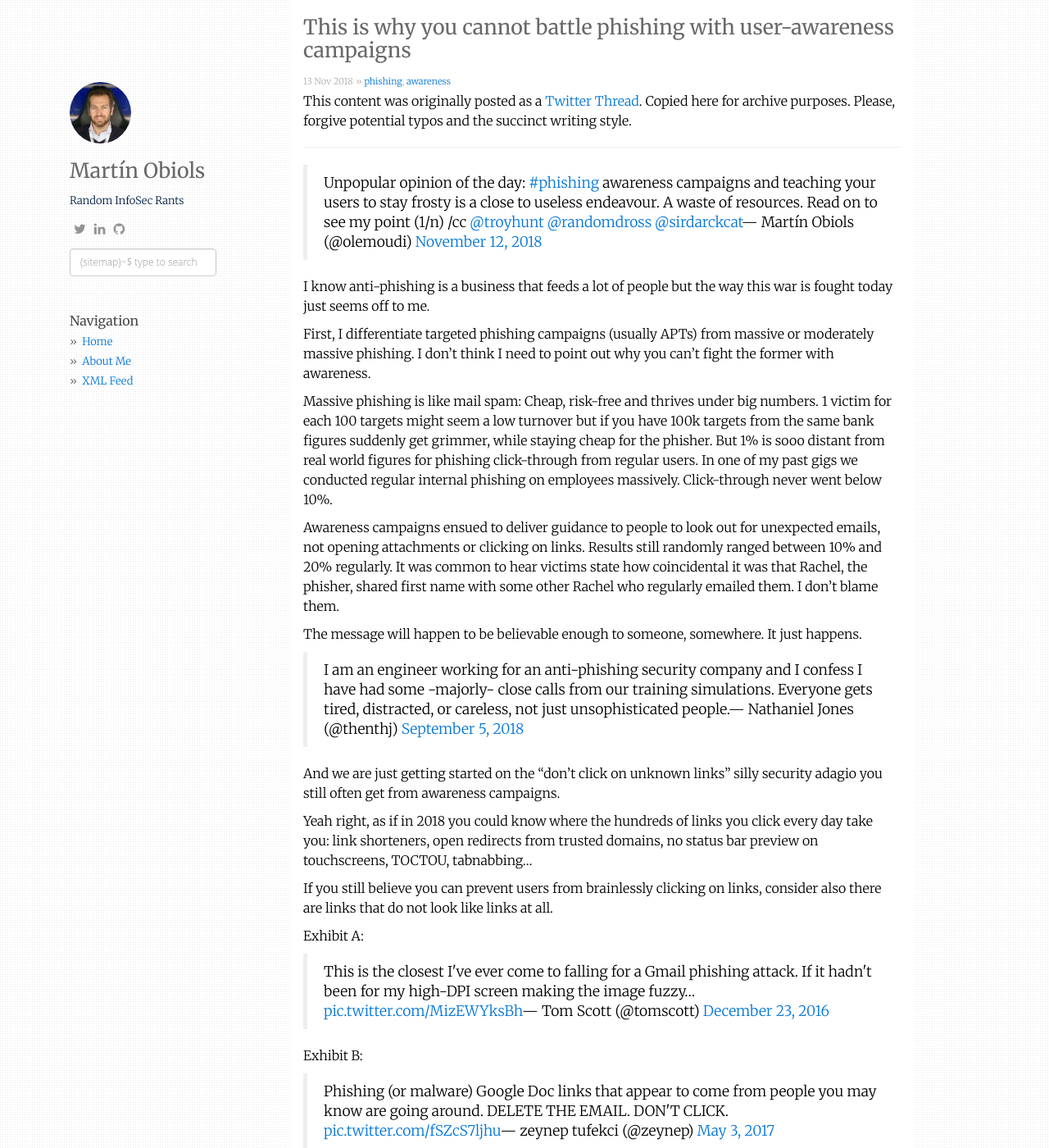
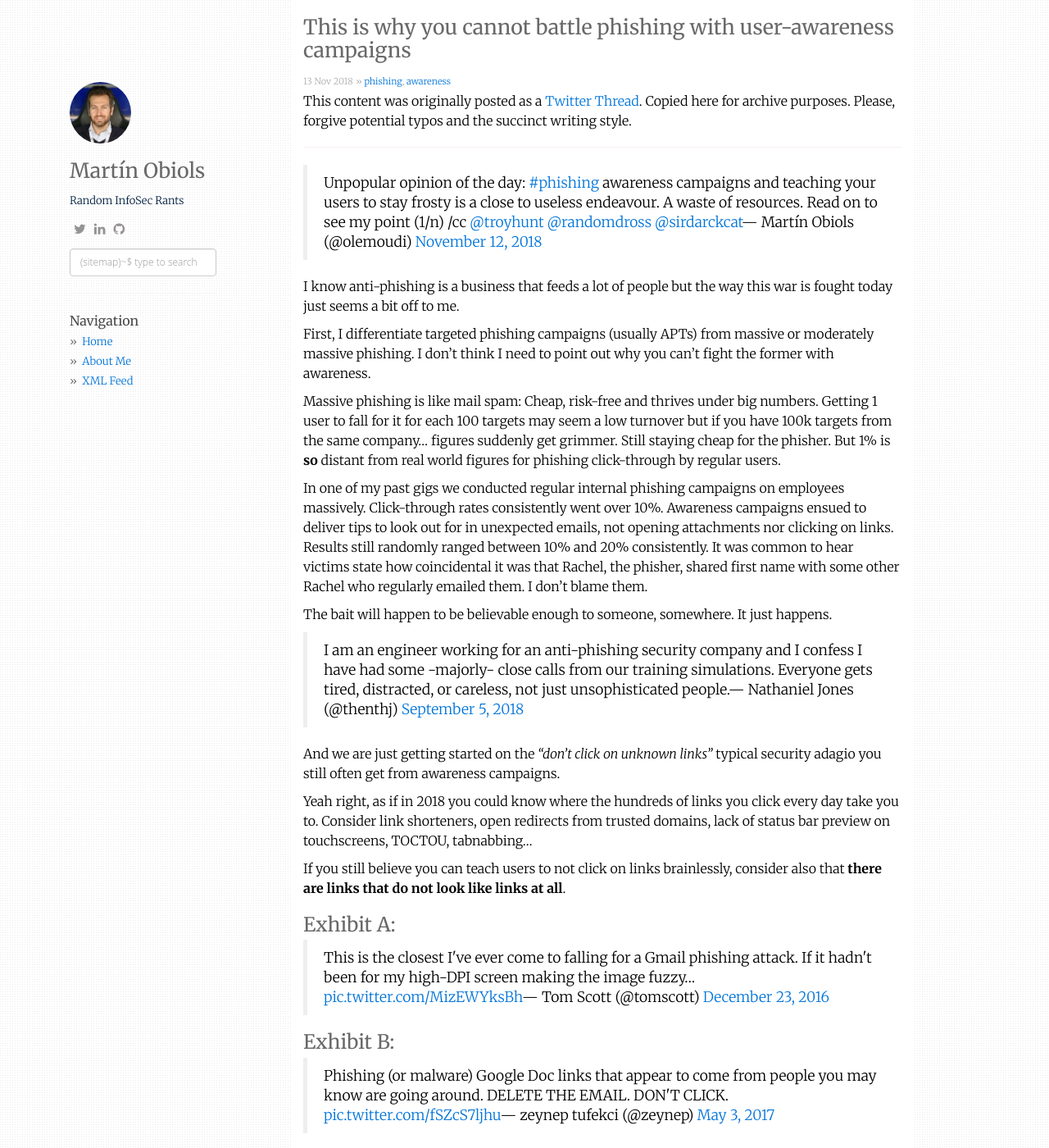
Before and after one commit to olemoudi/olemoudi.github.io, a Jekyll site: the page built from _posts/2018-11-13-Why-you-cannot-battle-Phishing-with-user-awareness-campaigns.md, in a window 1280 px wide and 1400 px high. Shown: the whole window at 82% size. Built offline with Jekyll 4.4.1, drawn with Linux system fonts in a browser that asks for light colours; nearby versions of some CDN libraries; comment, search, counter and statistics services are not loaded; some of the changed text lies outside the part shown.

Commit message:
tidy up post

```diff
--- a/_posts/2018-11-13-Why-you-cannot-battle-Phishing-with-user-awareness-campaigns.md
+++ b/_posts/2018-11-13-Why-you-cannot-battle-Phishing-with-user-awareness-campaigns.md
@@ -14,56 +14,55 @@
 <blockquote class="twitter-tweet" data-lang="en"><p lang="en" dir="ltr">Unpopular opinion of the day: <a href="https://twitter.com/hashtag/phishing?src=hash&amp;ref_src=twsrc%5Etfw">#phishing</a> awareness campaigns and teaching your users to stay frosty is a close to useless endeavour. A waste of resources. Read on to see my point (1/n) /cc <a href="https://twitter.com/troyhunt?ref_src=twsrc%5Etfw">@troyhunt</a> <a href="https://twitter.com/randomdross?ref_src=twsrc%5Etfw">@randomdross</a> <a href="https://twitter.com/sirdarckcat?ref_src=twsrc%5Etfw">@sirdarckcat</a></p>&mdash; Martín Obiols (@olemoudi) <a href="https://twitter.com/olemoudi/status/1062127172629028864?ref_src=twsrc%5Etfw">November 12, 2018</a></blockquote>
 <script async src="https://platform.twitter.com/widgets.js" charset="utf-8"></script>
 
-I know anti-phishing is a business that feeds a lot of people but the way this war is fought today just seems off to me.
+I know anti-phishing is a business that feeds a lot of people but the way this war is fought today just seems a bit off to me.
 
 First, I differentiate targeted phishing campaigns (usually APTs) from massive or moderately massive phishing. I don't think I need to point out why you can't fight the former with awareness.
 
-Massive phishing is like mail spam: Cheap, risk-free and thrives under big numbers. 1 victim for each 100 targets might seem a low turnover but if you have 100k targets from the same bank figures suddenly get grimmer, while staying cheap for the phisher. But 1% is sooo distant from real world figures for phishing click-through from regular users. In one of my past gigs we conducted regular internal phishing on employees massively. Click-through never went below 10%.
+Massive phishing is like mail spam: Cheap, risk-free and thrives under big numbers. Getting 1 user to fall for it for each 100 targets may seem a low turnover but if you have 100k targets from the same company... figures suddenly get grimmer. Still staying cheap for the phisher. But 1% is **so** distant from real world figures for phishing click-through by regular users.
 
-Awareness campaigns ensued to deliver guidance to people to look out for unexpected emails, not opening attachments or clicking on links. Results still randomly ranged between 10% and 20% regularly. It was common to hear victims state how coincidental it was that Rachel, the phisher, shared first name with some other Rachel who regularly emailed them. I don't blame them.
+In one of my past gigs we conducted regular internal phishing campaigns on employees massively. Click-through rates consistently went over 10%. Awareness campaigns ensued to deliver tips to look out for in unexpected emails, not opening attachments nor clicking on links. Results still randomly ranged between 10% and 20% consistently. It was common to hear victims state how coincidental it was that Rachel, the phisher, shared first name with some other Rachel who regularly emailed them. I don't blame them.
 
-The message will happen to be believable enough to someone, somewhere. It just happens.
+The bait will happen to be believable enough to someone, somewhere. It just happens.
 
 <blockquote class="twitter-tweet" data-lang="en"><p lang="en" dir="ltr">I am an engineer working for an anti-phishing security company and I confess I have had some -majorly- close calls from our training simulations. Everyone gets tired, distracted, or careless, not just unsophisticated people.</p>&mdash; Nathaniel Jones (@thenthj) <a href="https://twitter.com/thenthj/status/1037474559849652225?ref_src=twsrc%5Etfw">September 5, 2018</a></blockquote>
 <script async src="https://platform.twitter.com/widgets.js" charset="utf-8"></script>
 
-And we are just getting started on the "don't click on unknown links" silly security adagio you still often get from awareness campaigns.
+And we are just getting started on the *"don't click on unknown links"*  typical security adagio you still often get from awareness campaigns.
 
-Yeah right, as if in 2018 you could know where the hundreds of links you click every day take you: link shorteners, open redirects from trusted domains, no status bar preview on touchscreens, TOCTOU, tabnabbing...
+Yeah right, as if in 2018 you could know where the hundreds of links you click every day take you to. Consider link shorteners, open redirects from trusted domains, lack of status bar preview on touchscreens, TOCTOU, tabnabbing...
 
-If you still believe you can prevent users from brainlessly clicking on links, consider also there are links that do not look like links at all.
+If you still believe you can teach users to not click on links brainlessly, consider also that **there are links that do not look like links at all**.
 
-Exhibit A:
+### Exhibit A:
 
 <blockquote class="twitter-tweet" data-lang="en"><p lang="en" dir="ltr">This is the closest I&#39;ve ever come to falling for a Gmail phishing attack. If it hadn&#39;t been for my high-DPI screen making the image fuzzy… <a href="https://t.co/MizEWYksBh">pic.twitter.com/MizEWYksBh</a></p>&mdash; Tom Scott (@tomscott) <a href="https://twitter.com/tomscott/status/812265182646927361?ref_src=twsrc%5Etfw">December 23, 2016</a></blockquote>
 <script async src="https://platform.twitter.com/widgets.js" charset="utf-8"></script>
 
 
 
-Exhibit B:
+### Exhibit B:
 
 <blockquote class="twitter-tweet" data-lang="en"><p lang="en" dir="ltr">Phishing (or malware) Google Doc links that appear to come from people you may know are going around. DELETE THE EMAIL. DON&#39;T CLICK. <a href="https://t.co/fSZcS7ljhu">pic.twitter.com/fSZcS7ljhu</a></p>&mdash; zeynep tufekci (@zeynep) <a href="https://twitter.com/zeynep/status/859840026082988038?ref_src=twsrc%5Etfw">May 3, 2017</a></blockquote>
 <script async src="https://platform.twitter.com/widgets.js" charset="utf-8"></script>
 
 
 
-
-Exhibit C:
+### Exhibit C:
 
 <blockquote class="twitter-tweet" data-lang="en"><p lang="en" dir="ltr">How to make paranoid targets click on email link: send a short newsletter about upcoming training courses with small unsubscribe link</p>&mdash; Martín Obiols (@olemoudi) <a href="https://twitter.com/olemoudi/status/595953316858884096?ref_src=twsrc%5Etfw">May 6, 2015</a></blockquote>
 <script async src="https://platform.twitter.com/widgets.js" charset="utf-8"></script>
 
 
 
-OK, people brainlessly click through. But at least we can teach them not to put their credentials on untrusted sites right? Well just before you start with the awareness there is some prep work you need to do.
+OK, people brainlessly click on links and it's hard to stop them. But at least we can teach them not to enter their credentials on untrusted sites right? Well just before you start rolling out your awareness campaign there is some prep work you need to do.
 
-For your awareness campaign to be remotely successful, you need to keep your login pages (that is, the forms where your users put credentials) *consistent*.
+For your awareness campaign to be remotely successful, you need to keep your login pages (that is, the forms where your users put credentials) **consistent**.
 
 Consistent means you cannot have a myriad of places (URLs, frames, apps) where your users can login (and all with a different UI or CSS). Multiple logins, on different sites, UI dialogs, CSS... it's just [bad security urbanism](https://krausefx.com/blog/ios-privacy-stealpassword-easily-get-the-users-apple-id-password-just-by-asking)
 
-You can only have your users putting credentials on a *single* place. If they are not gonna check the URL properly (or they actually can't, more on that later) at least give them a fixed familiar form to mentally refer to when things get ugly. e.g. https://accounts.google.com
+You can only have your users putting credentials on a **single** place. If they are not gonna check the URL properly (or they actually can't, more on that later) at least give them a fixed familiar form to mentally refer to when things get ugly. e.g. [https://accounts.google.com](https://accounts.google.com) . Teach them it is unusual for random forms popping up in different places to ask them for credentials.
 
-That helps them build mentally a model of "how does it look when this company asks for credentials". Sending them email messages telling them that they won't be asked for a password via email or phone won't help. Also, by doing that you retain control and can [properly notify users](https://gsuiteupdates.googleblog.com/2018/06/a-new-look-for-google-sign-in-screens.html) of upcoming changes so they actually expect them
+That helps them build mentally a model of _"how does it look when this company asks for credentials?"_. Also, by doing that you retain control of what your users naturally expect and you can [properly notify users](https://gsuiteupdates.googleblog.com/2018/06/a-new-look-for-google-sign-in-screens.html) of upcoming changes in the way you regularly ask for credentials.
 
 But even if you do that, you still need to give users a way of actually checking whether it is you or some phisher the one asking for the credentials. It turns out there is only one way to do that: [The Almighty Browser Address Bar](https://lists.openwall.net/full-disclosure/2011/12/08/6).
 
@@ -78,7 +77,7 @@
 
 
 
-Even the size of your screen matters:
+In other cases, it's the size of the screen what matters:
 
 <blockquote class="twitter-tweet" data-conversation="none" data-lang="en"><p lang="en" dir="ltr">Even the size of your screen matters: <a href="https://t.co/CXJhmhZs46">pic.twitter.com/CXJhmhZs46</a></p>&mdash; Martín Obiols (@olemoudi) <a href="https://twitter.com/olemoudi/status/1062127205797584896?ref_src=twsrc%5Etfw">November 12, 2018</a></blockquote>
 <script async src="https://platform.twitter.com/widgets.js" charset="utf-8"></script>
@@ -100,11 +99,11 @@
 
 
 
-I could go on but you get the point. How do we effectively fix this in a sustainable manner? Not by focusing on awareness that's for sure. Cheers
+I could go on but you get the point. How do we effectively fix this in a sustainable manner? Not by focusing on awareness that's for sure. Some people think the only way forward is down [the U2F road](https://www.troyhunt.com/beyond-passwords-2fa-u2f-and-google-advanced-protection/). I mostly agree, but time will tell.
 
 UPDATE
 ------
 
-Another Example: this one is a fake popup resembling the "Login with Facebook" window that is used in most social logins. The popup is actually built as part of the original origin, thus having full access to the login form.
+Another Example of hopelessness: this one is a fake popup resembling the "Login with Facebook" window that is used in most social logins. The popup is actually built as part of the original origin, thus having full access to the login form.
 
 <iframe width="560" height="315" src="https://www.youtube.com/embed/nq1gnvYC144" frameborder="0" allow="accelerometer; autoplay; encrypted-media; gyroscope; picture-in-picture" allowfullscreen></iframe>
```
